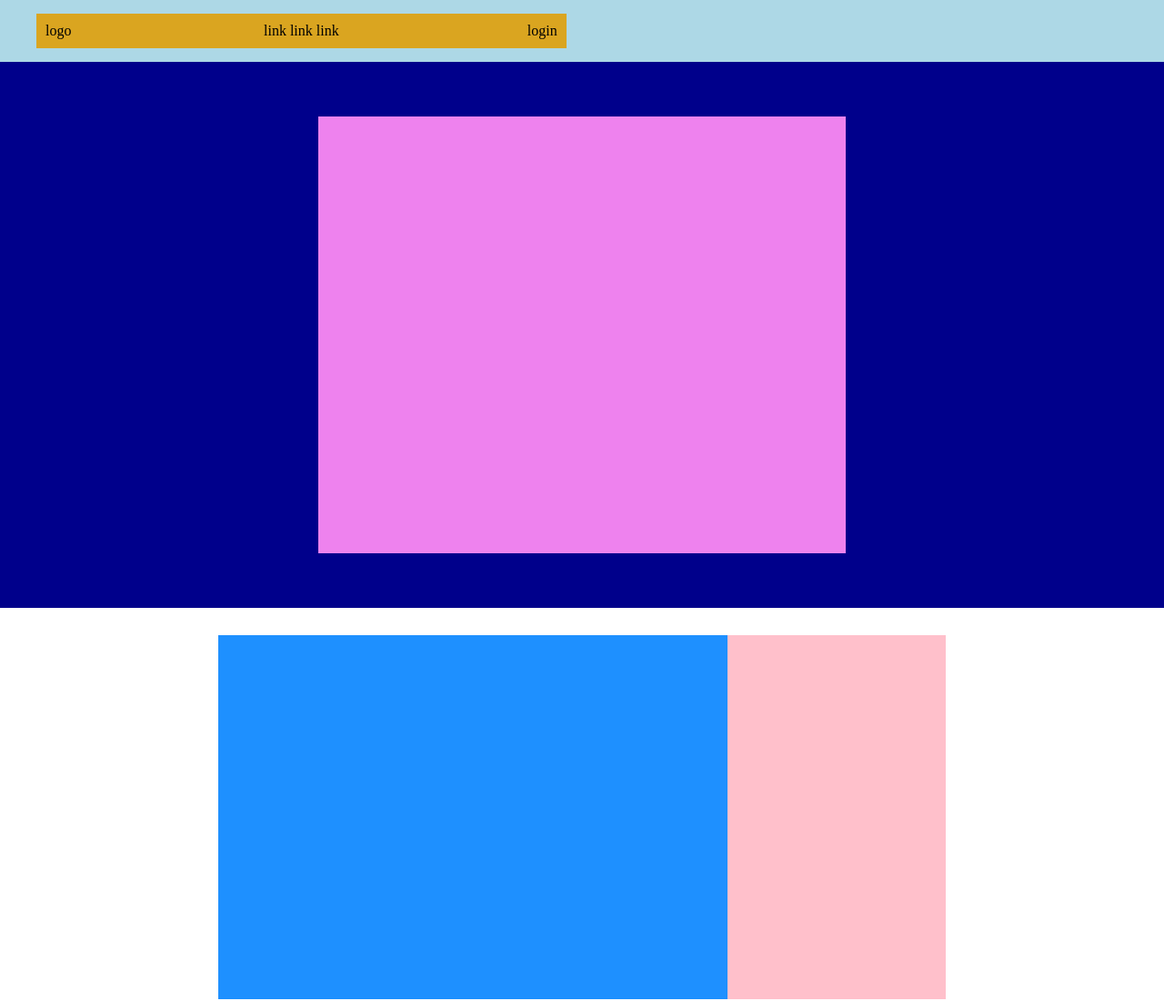
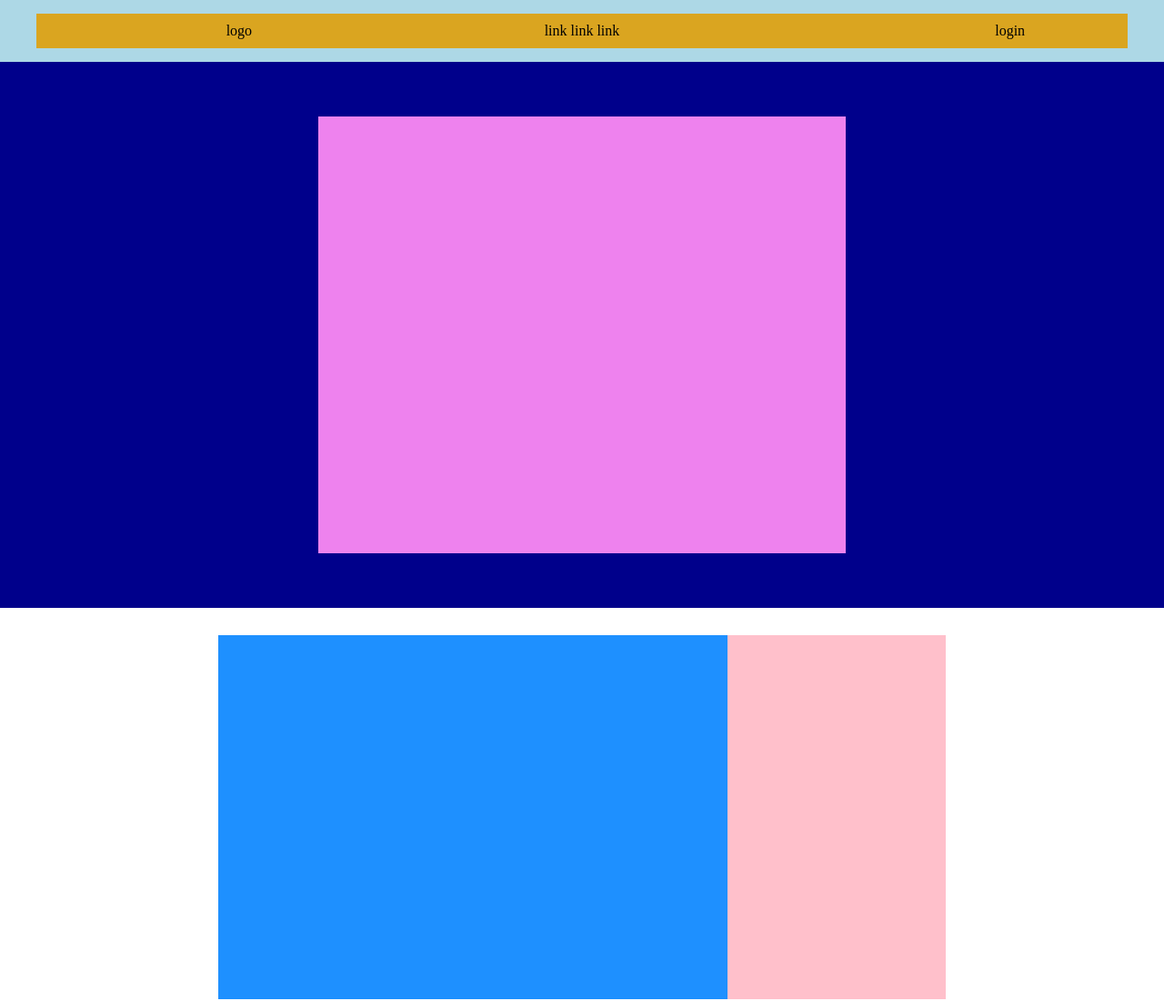
Before and after one commit to willymariino/html-css-struttura-discord, a plain HTML site: page index.html in a window 1280 px wide. Shown: the top 1100 px of the page at 91% size. Drawn offline with Linux system fonts and the light colour scheme.

Commit message:
fixed size nav

```diff
--- a/style.css
+++ b/style.css
@@ -21,6 +21,8 @@ header {
 header .main-nav {
     display: flex;
     background-color: #daa520;
+    width: 100%;
+    justify-content: space-around;
 
 }
 
@@ -36,7 +38,7 @@ header .main-nav>div.login {
 }
 
 
-header .main-nav.link {
+header .main-nav {
     flex-grow: 1;
     text-align: center;
 
```
